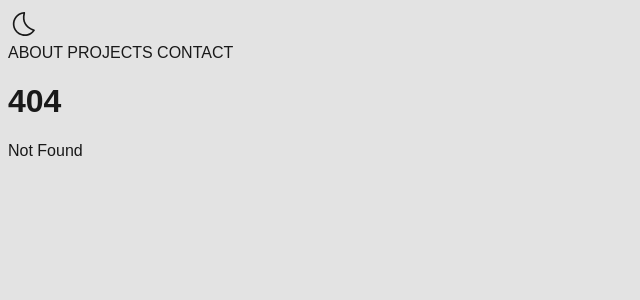
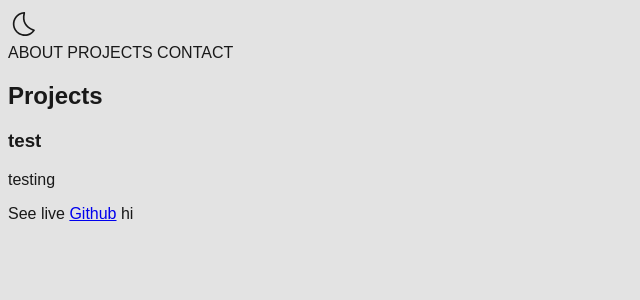
Before and after one commit to ricardofrancoli/www, a SvelteKit app: page /projects in a window 1280 px wide. Before the commit this address had no page. Shown: the top 300 px of the page, without its empty margins (0-640 px from the left). Built offline with nearby package versions, Linux system fonts and the light colour scheme.

Commit message:
feat: add projects, project types

```diff
--- /dev/null
+++ b/src/lib/Project.svelte
@@ -0,0 +1,11 @@
+<script lang="ts">
+	import type { Project } from '../types/project';
+
+	export let project: Project;
+</script>
+
+<h3>{project.title}</h3>
+<p>{project.description}</p>
+<a href={project.links.live}>See live</a>
+<a href={project.links.github}>Github</a>
+{project.screenshot}
--- a/src/routes/+page.svelte
+++ b/src/routes/+page.svelte
@@ -1,5 +1,6 @@
 <script lang="ts">
 	import About from './about/+page.svelte';
+	import Projects from './projects/+page.svelte';
 </script>
 
 <div class="outer-container">
@@ -10,6 +11,7 @@
 </div>
 
 <About />
+<Projects />
 
 <style lang="postcss">
 	@import '../styles/variables.css';
--- /dev/null
+++ b/src/routes/projects/+page.svelte
@@ -0,0 +1,15 @@
+<script lang="ts">
+	import Project from '$lib/Project.svelte';
+	import type { Project as ProjectType } from '../../types/project';
+
+	const projects: ProjectType[] = [
+		{ title: 'test', description: 'testing', links: { github: 'hi' }, screenshot: 'hi' }
+	];
+</script>
+
+<h2>Projects</h2>
+{#each projects as project}
+	<Project {project} />
+{/each}
+
+<style lang="postcss"></style>
--- /dev/null
+++ b/src/types/project/index.ts
@@ -0,0 +1,11 @@
+type Links = {
+	live?: string;
+	github: string;
+};
+
+export type Project = {
+	title: string;
+	description: string;
+	links: Links;
+	screenshot: string;
+};
```
